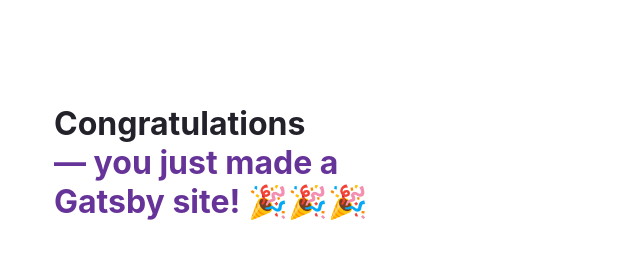
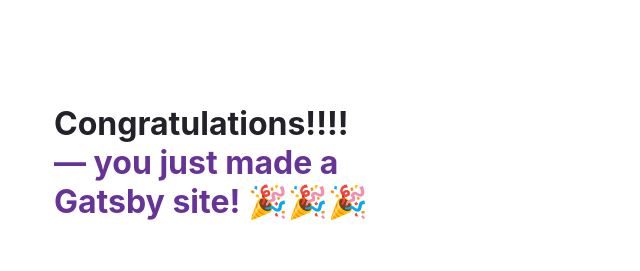
Before and after one commit to alinaMihai/my-gatsby-site, a Gatsby site: page / in a window 1280 px wide. Shown: the top 271 px of the page, 50-690 px from the left. Built offline with nearby package versions, Linux system fonts and the light colour scheme; Gatsby itself is replaced by a stand-in of ours.

Commit message:
test that the webhook is triggered

```diff
--- a/src/pages/index.js
+++ b/src/pages/index.js
@@ -131,7 +131,7 @@
     <main style={pageStyles}>
       <title>Home Page</title>
       <h1 style={headingStyles}>
-        Congratulations
+        Congratulations!!!!
         <br />
         <span style={headingAccentStyles}>— you just made a Gatsby site! </span>
         <span role="img" aria-label="Party popper emojis">
```
